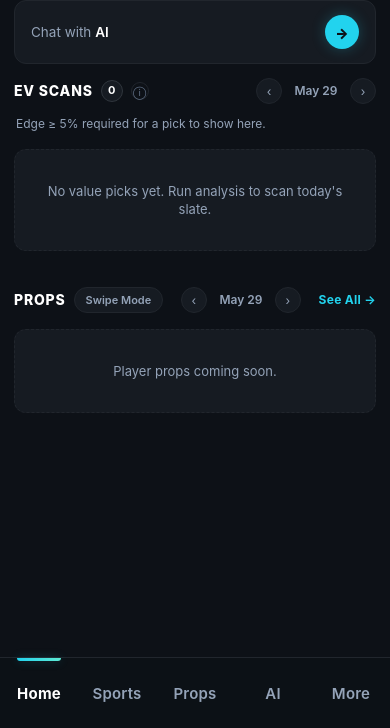
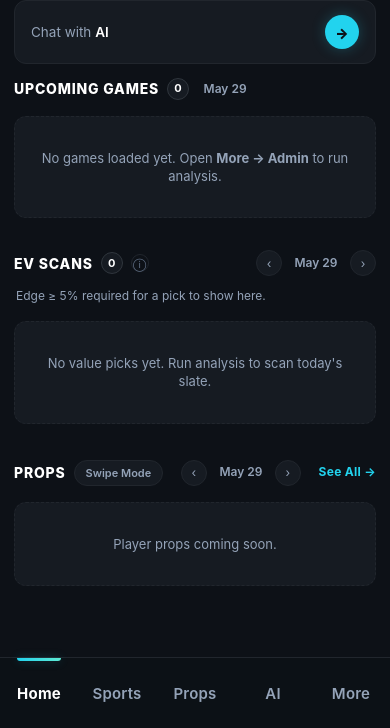
Before and after one commit to xyl5n/sports-betting-tool, a Flask app: page / in a window 390 px wide. Shown: the part 115-843 px from the top of the page. Run offline with Flask 3, Linux system fonts and the light colour scheme; some libraries are stand-ins or nearby versions.

Commit message:
Add Upcoming Games section to home tab
Adds a new UPCOMING GAMES card grid on the home tab showing all MLB and
WNBA games sorted by start time. Includes the section markup, grid/card
CSS, renderUpcoming()/buildUpcomingCard() functions, and wires rendering
into renderAll(), applyHomeViewForSport(), and paintDateLabels().

https://claude.ai/code/session_01WyZYE2SH9WERB85J811muH

```diff
--- a/app/templates/index.html
+++ b/app/templates/index.html
@@ -1310,6 +1310,100 @@ body {
   .slate-logo-lg { width: 42px; height: 42px; font-size: 12px; }
   .slate-team-name { font-size: 12px; }
 }
+
+/* ── Upcoming games grid ──────────────────────────────────────────────── */
+.upcoming-grid {
+  display: grid;
+  grid-template-columns: repeat(auto-fill, minmax(280px, 1fr));
+  gap: 12px;
+  padding: 4px 0 8px;
+}
+.upcoming-card {
+  background: var(--card-bg, #1a1a2e);
+  border: 1px solid var(--border, #2a2a3e);
+  border-radius: 12px;
+  padding: 12px 14px;
+  display: flex;
+  flex-direction: column;
+  gap: 8px;
+}
+.upcoming-meta {
+  display: flex;
+  align-items: center;
+  gap: 8px;
+  font-size: 11px;
+  color: var(--muted, #888);
+  text-transform: uppercase;
+  letter-spacing: .04em;
+}
+.upcoming-sport-tag {
+  background: var(--accent, #3b82f6);
+  color: #fff;
+  border-radius: 4px;
+  padding: 1px 6px;
+  font-size: 10px;
+  font-weight: 700;
+}
+.upcoming-matchup {
+  display: flex;
+  align-items: center;
+  justify-content: space-between;
+  gap: 6px;
+}
+.upcoming-team {
+  display: flex;
+  flex-direction: column;
+  align-items: center;
+  gap: 4px;
+  flex: 1;
+  min-width: 0;
+}
+.upcoming-team-name {
+  font-size: 12px;
+  font-weight: 600;
+  text-align: center;
+  white-space: nowrap;
+  overflow: hidden;
+  text-overflow: ellipsis;
+  max-width: 100%;
+}
+.upcoming-team-odds {
+  font-size: 13px;
+  font-weight: 700;
+  color: var(--accent, #3b82f6);
+}
+.upcoming-vs {
+  font-size: 11px;
+  color: var(--muted, #888);
+  font-weight: 600;
+  flex-shrink: 0;
+}
+.upcoming-footer {
+  display: flex;
+  justify-content: space-between;
+  align-items: center;
+  font-size: 11px;
+  color: var(--muted, #888);
+  border-top: 1px solid var(--border, #2a2a3e);
+  padding-top: 6px;
+  margin-top: 2px;
+}
+.upcoming-ou {
+  font-weight: 600;
+  color: var(--text, #e0e0e0);
+}
+.upcoming-pick-badge {
+  background: rgba(59,130,246,.15);
+  color: var(--accent, #3b82f6);
+  border-radius: 4px;
+  padding: 2px 6px;
+  font-size: 10px;
+  font-weight: 700;
+  text-transform: uppercase;
+}
+@media (max-width: 480px) {
+  .upcoming-grid { grid-template-columns: 1fr; }
+}
 </style>
 </head>
 <body>
@@ -1347,6 +1441,16 @@ body {
         <span class="ai-banner-text">Chat with <strong>AI</strong></span>
         <span class="ai-banner-arrow">→</span>
       </button>
+
+      <!-- Upcoming Games -->
+      <section class="section" id="section-upcoming">
+        <div class="section-hdr">
+          <h2>UPCOMING GAMES</h2>
+          <span class="count-badge" id="upcoming-count">0</span>
+          <span class="date-label" id="upcoming-date">Today</span>
+        </div>
+        <div class="upcoming-grid" id="upcoming-cards"></div>
+      </section>
 
       <!-- Full slate (shown when a specific sport pill is selected) -->
       <section class="section" id="section-slate" style="display:none">
@@ -1839,7 +1943,7 @@ function fmtTodayLabel() {
 }
 function paintDateLabels() {
   const label = fmtTodayLabel();
-  ['ev-date', 'props-date', 'sports-date'].forEach(id => {
+  ['ev-date', 'props-date', 'sports-date', 'upcoming-date'].forEach(id => {
     const el = document.getElementById(id);
     if (el) el.textContent = label;
   });
@@ -1895,6 +1999,8 @@ function applyHomeViewForSport() {
   const evEl   = $('section-ev');
   const ppEl   = $('section-props');
   const slEl   = $('section-slate');
+  const upEl   = $('section-upcoming');
+  if (upEl) upEl.style.display = isAll ? '' : 'none';
   if (evEl) evEl.style.display = isAll ? '' : 'none';
   if (ppEl) ppEl.style.display = isAll ? '' : 'none';
   if (slEl) slEl.style.display = isAll ? 'none' : '';
@@ -2094,6 +2200,66 @@ function collectProps() {
 }
 
 // ═══════════════════════════════════════════════════════════════════════
+//  Rendering — Upcoming Games
+// ═══════════════════════════════════════════════════════════════════════
+function renderUpcoming() {
+  const wrap  = $('upcoming-cards');
+  const count = $('upcoming-count');
+  const dateEl = $('upcoming-date');
+  if (!wrap) return;
+
+  // Use all games regardless of sport pill when on ALL view
+  const allGames = [
+    ..._mlb.map(g  => ({ ...g, _sport: 'mlb'  })),
+    ..._wnba.map(g => ({ ...g, _sport: 'wnba' })),
+  ].sort((a, b) => new Date(a.commence_time) - new Date(b.commence_time));
+
+  if (dateEl) dateEl.textContent = fmtTodayLabel();
+  if (count)  count.textContent  = allGames.length;
+
+  if (!allGames.length) {
+    wrap.innerHTML = `<div class="empty-state" style="grid-column:1/-1">
+      No games loaded yet. Open <strong>More → Admin</strong> to run analysis.
+    </div>`;
+    return;
+  }
+  wrap.innerHTML = allGames.map(buildUpcomingCard).join('');
+}
+
+function buildUpcomingCard(g) {
+  const sport   = g._sport;
+  const ou      = g.totals?.total_line != null ? `O/U ${g.totals.total_line}` : '';
+  const ouDir   = g.totals?.direction  ? ` <span class="upcoming-ou">${g.totals.direction.toUpperCase()}</span>` : '';
+  const hasPick = g.value_pick && g.pick_team;
+  const pickBadge = hasPick
+    ? `<span class="upcoming-pick-badge">✓ ${shortName(g.pick_team)}</span>`
+    : '';
+  return `<article class="upcoming-card" data-game-id="${g.game_id}">
+    <div class="upcoming-meta">
+      <span class="upcoming-sport-tag">${sport.toUpperCase()}</span>
+      <span>${fmtTimeET(g.commence_time)}</span>
+    </div>
+    <div class="upcoming-matchup">
+      <div class="upcoming-team">
+        ${teamLogoHtml(g.away_team, sport, 36)}
+        <span class="upcoming-team-name">${shortName(g.away_team)}</span>
+        <span class="upcoming-team-odds">${fmtOdds(g.away_odds)}</span>
+      </div>
+      <span class="upcoming-vs">VS</span>
+      <div class="upcoming-team">
+        ${teamLogoHtml(g.home_team, sport, 36)}
+        <span class="upcoming-team-name">${shortName(g.home_team)}</span>
+        <span class="upcoming-team-odds">${fmtOdds(g.home_odds)}</span>
+      </div>
+    </div>
+    <div class="upcoming-footer">
+      <span>${ou}${ouDir}</span>
+      ${pickBadge}
+    </div>
+  </article>`;
+}
+
+// ═══════════════════════════════════════════════════════════════════════
 //  Rendering — EV scans
 // ═══════════════════════════════════════════════════════════════════════
 const SPORTSBOOK_TAG = { mlb: 'DK', wnba: 'DK' };
@@ -2651,6 +2817,7 @@ async function forceRefresh() {
 
 function renderAll() {
   applyHomeViewForSport();
+  renderUpcoming();
   renderEVScans();
   renderProps();
   renderFullSlate();
```
